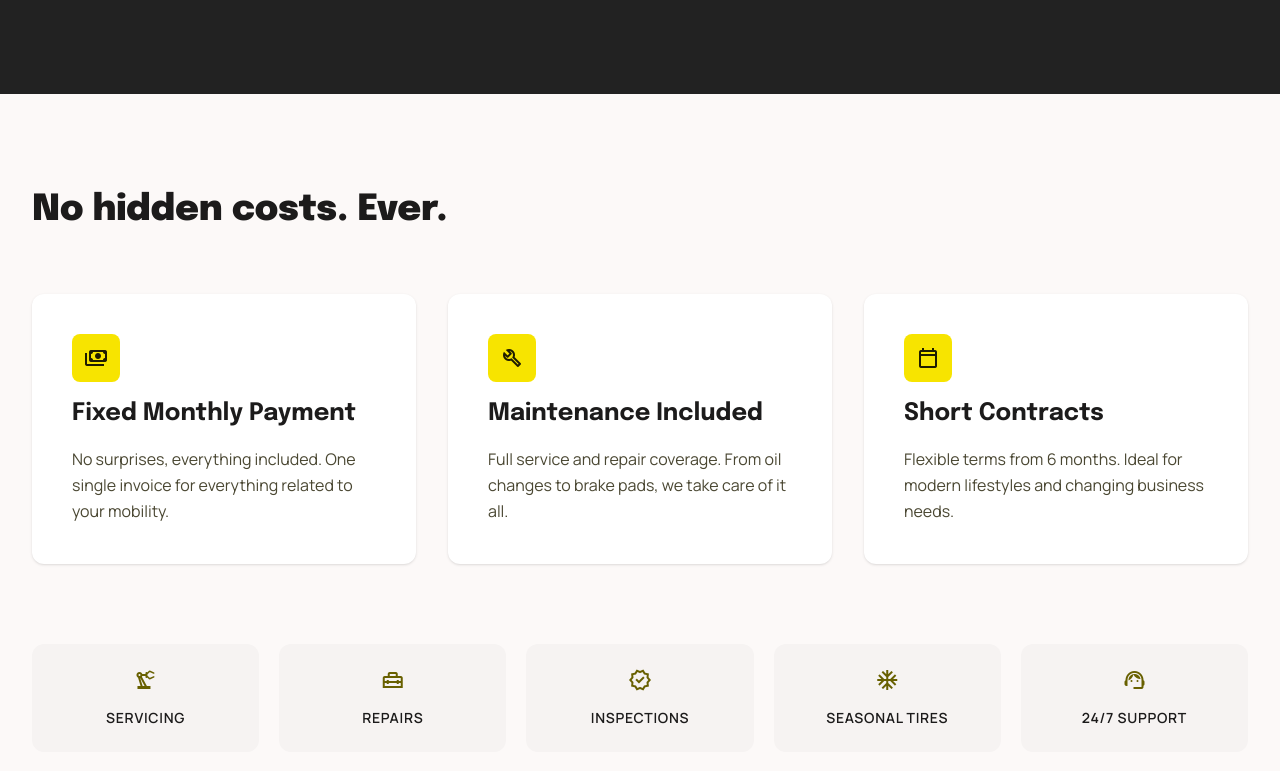
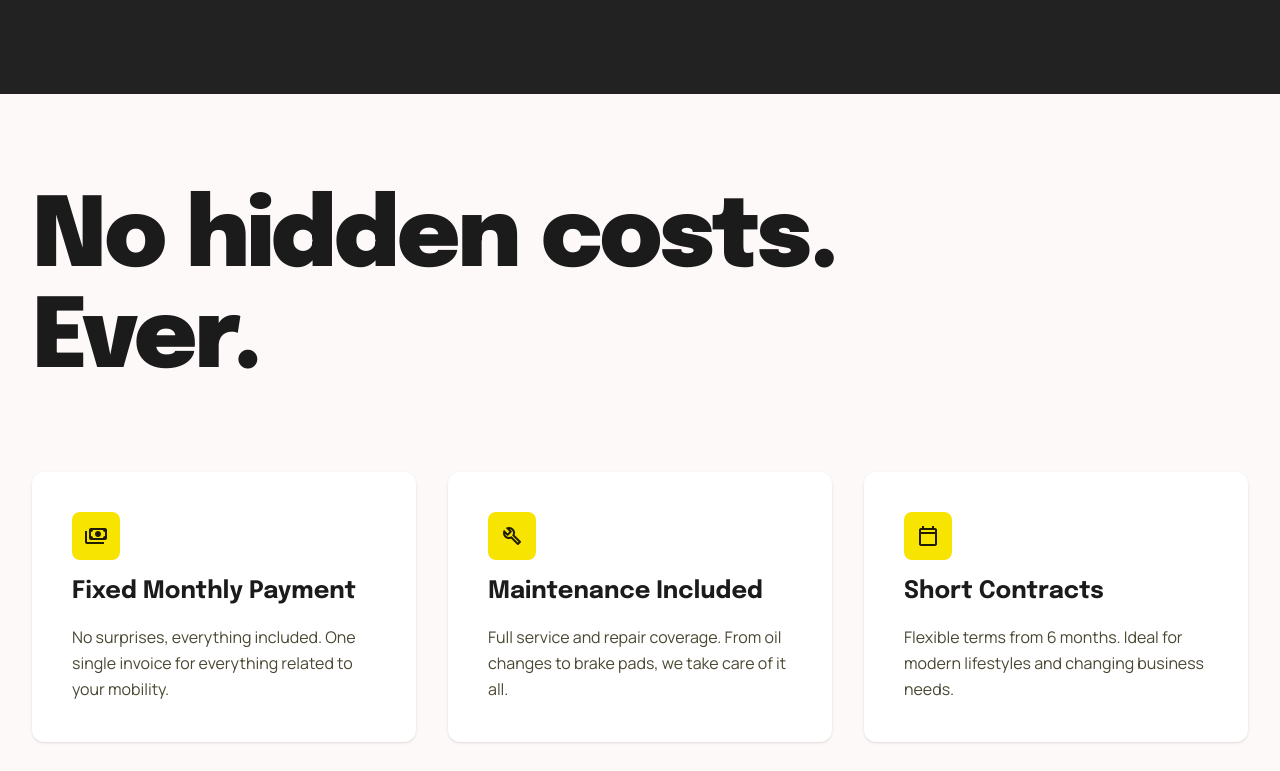
Before and after one commit to d-m-g/harbor-task, a React (Vite) app: page / in a window 1280 px wide. Shown: the part 1529-2300 px from the top of the page. Built offline with nearby package versions, Linux system fonts and the light colour scheme.

Commit message:
stitch v4

```diff
--- a/src/App.tsx
+++ b/src/App.tsx
@@ -5,6 +5,7 @@ import { Footer } from "./components/Footer";
 import { Header } from "./components/Header";
 import { Hero } from "./components/Hero";
 import { HowItWorks } from "./components/HowItWorks";
+import { RevealOnScroll } from "./components/layout/RevealOnScroll";
 import { NoHiddenBenefitsSection } from "./components/NoHiddenBenefitsSection";
 
 function App() {
@@ -12,14 +13,28 @@ function App() {
     <>
       <Header />
       <main className="bg-black pt-20">
+        <RevealOnScroll>
           <Hero />
+        </RevealOnScroll>
+        <RevealOnScroll>
           <FleetWhySection />
+        </RevealOnScroll>
+        <RevealOnScroll>
           <NoHiddenBenefitsSection />
+        </RevealOnScroll>
+        <RevealOnScroll>
           <HowItWorks />
+        </RevealOnScroll>
+        <RevealOnScroll>
           <AddOnsSection />
+        </RevealOnScroll>
+        <RevealOnScroll>
           <CtaBanner />
+        </RevealOnScroll>
       </main>
+      <RevealOnScroll>
         <Footer />
+      </RevealOnScroll>
     </>
   );
 }
--- a/src/components/NoHiddenBenefitsSection.tsx
+++ b/src/components/NoHiddenBenefitsSection.tsx
@@ -9,7 +9,7 @@ export function NoHiddenBenefitsSection() {
   return (
     <section id="included" className="bg-surface px-4 py-24 sm:px-6 lg:px-8">
       <div className="mx-auto max-w-7xl">
-        <h2 className="font-headline mb-14 text-3xl font-black text-on-surface sm:mb-16 sm:text-4xl">
+        <h2 className="font-headline mb-14 max-w-5xl text-4xl font-black leading-[1.05] tracking-tight text-on-surface sm:mb-16 sm:text-6xl md:text-7xl lg:mb-20 lg:text-8xl">
           {includedServices.title}
         </h2>
 
--- /dev/null
+++ b/src/components/layout/RevealOnScroll.tsx
@@ -0,0 +1,20 @@
+import type { ReactNode } from "react";
+import { useRevealInView } from "../../hooks/useRevealInView";
+
+type Props = {
+  children: ReactNode;
+  className?: string;
+};
+
+export function RevealOnScroll({ children, className = "" }: Props) {
+  const { ref, visible } = useRevealInView();
+
+  return (
+    <div
+      ref={ref}
+      className={`reveal-on-scroll${visible ? " reveal-on-scroll--visible" : ""} ${className}`.trim()}
+    >
+      {children}
+    </div>
+  );
+}
--- /dev/null
+++ b/src/hooks/useRevealInView.ts
@@ -0,0 +1,42 @@
+import { useEffect, useLayoutEffect, useRef, useState } from "react";
+
+/**
+ * Sets `true` once the element intersects the viewport (one-shot).
+ * Respects `prefers-reduced-motion: reduce`.
+ */
+export function useRevealInView() {
+  const ref = useRef<HTMLDivElement>(null);
+  const [visible, setVisible] = useState(false);
+
+  useLayoutEffect(() => {
+    if (typeof window === "undefined") return;
+    if (window.matchMedia("(prefers-reduced-motion: reduce)").matches) {
+      setVisible(true);
+    }
+  }, []);
+
+  useEffect(() => {
+    if (typeof window === "undefined") return;
+    if (window.matchMedia("(prefers-reduced-motion: reduce)").matches) {
+      return;
+    }
+
+    const el = ref.current;
+    if (!el) return;
+
+    const obs = new IntersectionObserver(
+      ([entry]) => {
+        if (entry?.isIntersecting) {
+          setVisible(true);
+          obs.disconnect();
+        }
+      },
+      { threshold: 0.1, rootMargin: "0px 0px -8% 0px" }
+    );
+
+    obs.observe(el);
+    return () => obs.disconnect();
+  }, []);
+
+  return { ref, visible };
+}
--- a/src/index.css
+++ b/src/index.css
@@ -44,3 +44,28 @@ body {
   backdrop-filter: blur(16px);
   -webkit-backdrop-filter: blur(16px);
 }
+
+/* Scroll-reveal (see RevealOnScroll) */
+.reveal-on-scroll {
+  opacity: 0;
+  transform: translate3d(0, 1.75rem, 0);
+  transition:
+    opacity 0.7s cubic-bezier(0.22, 1, 0.36, 1),
+    transform 0.7s cubic-bezier(0.22, 1, 0.36, 1);
+  will-change: opacity, transform;
+}
+
+.reveal-on-scroll--visible {
+  opacity: 1;
+  transform: translate3d(0, 0, 0);
+  will-change: auto;
+}
+
+@media (prefers-reduced-motion: reduce) {
+  .reveal-on-scroll {
+    opacity: 1;
+    transform: none;
+    transition: none;
+    will-change: auto;
+  }
+}
```
Also changed, not shown: 1 other file (tests, documents, lock files or other folders). Lines whose indentation alone changed are shown as unchanged.
